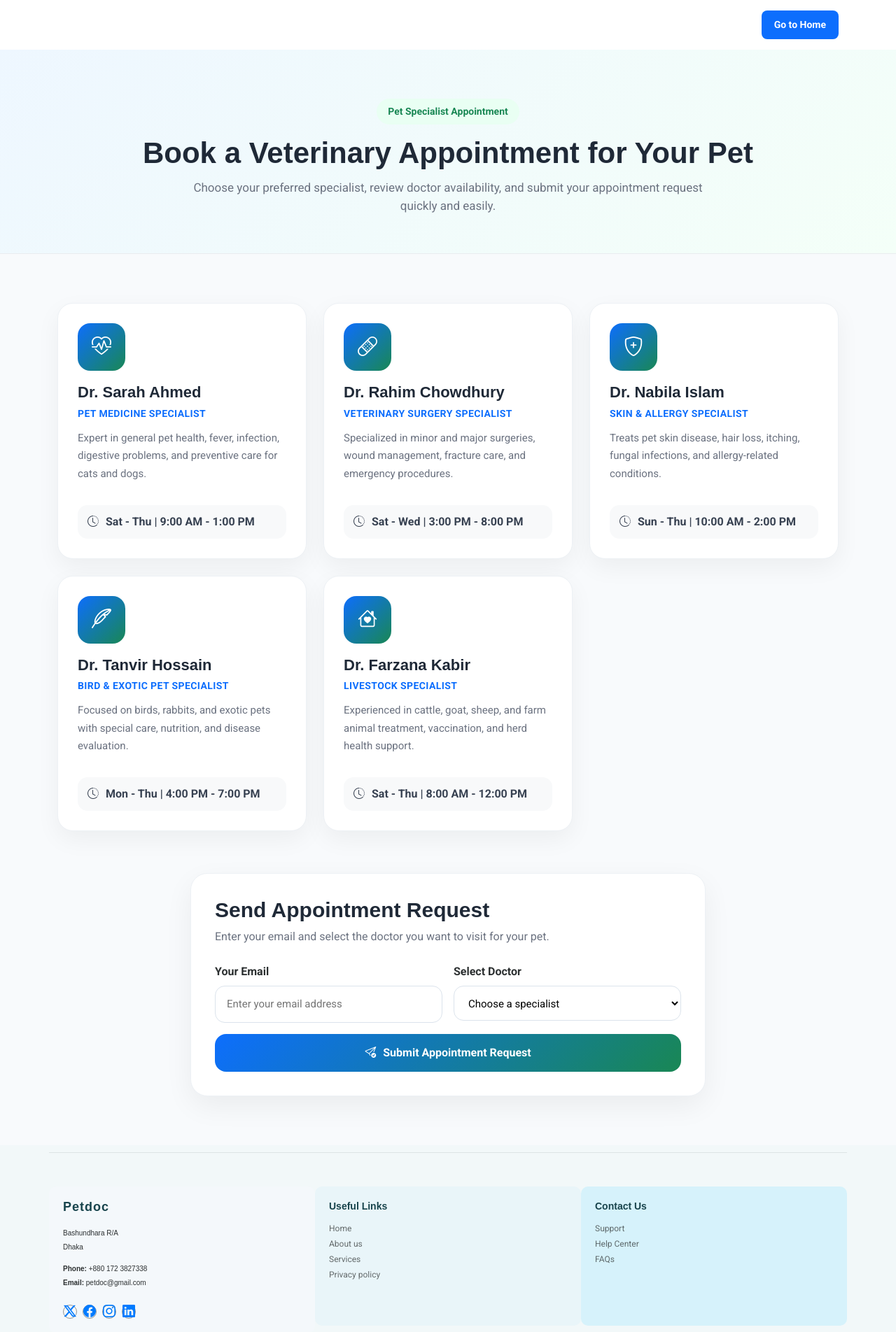
After one commit to FarihaIslam321/CSE299-Project, a Django app: page /appointment/ in a window 1280 px wide. The commit adds this page. Shown: the top 1904 px of the page at 70% size. Run offline with Django 5.2, Linux system fonts and the light colour scheme; some libraries are stand-ins or nearby versions.

Commit message:
Added appointment section

```diff
--- a/main/petdoc/core/urls.py
+++ b/main/petdoc/core/urls.py
@@ -14,6 +14,8 @@ urlpatterns = [
     path('cart/update/', views.update_cart_quantity, name='update_cart_quantity'),
     path('cart/clear/', views.clear_cart, name='clear_cart'),
     path('cart/update-shipping/', views.update_shipping, name='update_shipping'),
+    path('appointment/', views.appoint_page, name='appoint_page'),
+    path('appointment/submit/', views.submit_appointment, name='submit_appointment'),
 
     path('wishlist/toggle/<int:product_id>/', views.toggle_wishlist, name='toggle_wishlist'),
 ] + static(settings.MEDIA_URL, document_root=settings.MEDIA_ROOT)
--- a/main/petdoc/core/views.py
+++ b/main/petdoc/core/views.py
@@ -2,8 +2,9 @@ from decimal import Decimal
 from django.shortcuts import render, redirect, get_object_or_404
 from django.contrib.auth.decorators import login_required
 from django.contrib import messages
-
+from django.views.decorators.http import require_POST
 from core.models import Product, Cart, CartItem, Wishlist
+from .models import Appointment
 
 
 def home(request):
@@ -126,3 +127,63 @@ def toggle_wishlist(request, product_id):
         messages.success(request, f"{product.title} added to wishlist.")
 
     return redirect(request.META.get('HTTP_REFERER', 'shop_page'))
+
+
+def appoint_page(request):
+    doctors = [
+        {
+            "value": "dr_sarah",
+            "name": "Dr. Sarah Ahmed",
+            "specialty": "Pet Medicine Specialist",
+            "details": "Expert in general pet health, fever, infection, digestive problems, and preventive care for cats and dogs.",
+            "time": "Sat - Thu | 9:00 AM - 1:00 PM",
+            "icon": "bi-heart-pulse"
+        },
+        {
+            "value": "dr_rahim",
+            "name": "Dr. Rahim Chowdhury",
+            "specialty": "Veterinary Surgery Specialist",
+            "details": "Specialized in minor and major surgeries, wound management, fracture care, and emergency procedures.",
+            "time": "Sat - Wed | 3:00 PM - 8:00 PM",
+            "icon": "bi-bandaid"
+        },
+        {
+            "value": "dr_nabila",
+            "name": "Dr. Nabila Islam",
+            "specialty": "Skin & Allergy Specialist",
+            "details": "Treats pet skin disease, hair loss, itching, fungal infections, and allergy-related conditions.",
+            "time": "Sun - Thu | 10:00 AM - 2:00 PM",
+            "icon": "bi-shield-plus"
+        },
+        {
+            "value": "dr_tanvir",
+            "name": "Dr. Tanvir Hossain",
+            "specialty": "Bird & Exotic Pet Specialist",
+            "details": "Focused on birds, rabbits, and exotic pets with special care, nutrition, and disease evaluation.",
+            "time": "Mon - Thu | 4:00 PM - 7:00 PM",
+            "icon": "bi-feather"
+        },
+        {
+            "value": "dr_farzana",
+            "name": "Dr. Farzana Kabir",
+            "specialty": "Livestock Specialist",
+            "details": "Experienced in cattle, goat, sheep, and farm animal treatment, vaccination, and herd health support.",
+            "time": "Sat - Thu | 8:00 AM - 12:00 PM",
+            "icon": "bi-house-heart"
+        },
+    ]
+    return render(request, "appoint.html", {"doctors": doctors})
+
+
+@require_POST
+def submit_appointment(request):
+    email = request.POST.get("email")
+    doctor = request.POST.get("doctor")
+
+    if not email or not doctor:
+        messages.error(request, "Please provide your email and select a doctor.")
+        return redirect("appoint_page")
+
+    Appointment.objects.create(email=email, doctor=doctor)
+    messages.success(request, "Appointment request submitted successfully. Our team will contact you soon.")
+    return redirect("appoint_page")
--- /dev/null
+++ b/main/petdoc/templates/appoint.html
@@ -0,0 +1,280 @@
+{% extends "partial/base.html" %}
+{% load static %}
+{% block content %}
+
+<main class="main">
+
+  <style>
+    .appointment-hero {
+      background: linear-gradient(135deg, #eef7ff 0%, #f4fff8 100%);
+      padding: 70px 0 55px;
+      border-bottom: 1px solid #e9ecef;
+    }
+
+    .appointment-badge {
+      display: inline-block;
+      background: #e9fff3;
+      color: #198754;
+      font-weight: 700;
+      font-size: 14px;
+      padding: 8px 16px;
+      border-radius: 999px;
+      margin-bottom: 16px;
+    }
+
+    .appointment-title {
+      font-size: 42px;
+      font-weight: 800;
+      color: #1f2937;
+      margin-bottom: 12px;
+      line-height: 1.2;
+    }
+
+    .appointment-subtitle {
+      max-width: 760px;
+      margin: 0 auto;
+      color: #6b7280;
+      font-size: 17px;
+    }
+
+    .appointment-section {
+      padding: 70px 0;
+      background: #f8fafc;
+    }
+
+    .doctor-card {
+      background: #fff;
+      border-radius: 22px;
+      padding: 28px;
+      height: 100%;
+      border: 1px solid #edf1f5;
+      box-shadow: 0 12px 34px rgba(0, 0, 0, 0.05);
+      transition: .3s ease;
+    }
+
+    .doctor-card:hover {
+      transform: translateY(-6px);
+      box-shadow: 0 18px 40px rgba(0, 0, 0, 0.09);
+    }
+
+    .doctor-icon {
+      width: 68px;
+      height: 68px;
+      border-radius: 18px;
+      background: linear-gradient(135deg, #0d6efd, #198754);
+      color: #fff;
+      display: flex;
+      align-items: center;
+      justify-content: center;
+      font-size: 28px;
+      margin-bottom: 18px;
+    }
+
+    .doctor-name {
+      font-size: 22px;
+      font-weight: 800;
+      color: #1f2937;
+      margin-bottom: 6px;
+    }
+
+    .doctor-specialty {
+      color: #0d6efd;
+      font-weight: 700;
+      font-size: 14px;
+      text-transform: uppercase;
+      letter-spacing: .4px;
+      margin-bottom: 12px;
+    }
+
+    .doctor-details {
+      color: #6b7280;
+      font-size: 15px;
+      line-height: 1.7;
+      margin-bottom: 16px;
+      min-height: 92px;
+    }
+
+    .doctor-availability {
+      background: #f8f9fa;
+      border-radius: 14px;
+      padding: 12px 14px;
+      font-weight: 600;
+      color: #374151;
+      display: flex;
+      align-items: center;
+      gap: 10px;
+    }
+
+    .appointment-form-wrap {
+      margin-top: 60px;
+    }
+
+    .appointment-form-card {
+      background: #fff;
+      border-radius: 24px;
+      padding: 34px;
+      border: 1px solid #edf1f5;
+      box-shadow: 0 14px 40px rgba(0, 0, 0, 0.06);
+    }
+
+    .form-title {
+      font-size: 30px;
+      font-weight: 800;
+      color: #1f2937;
+      margin-bottom: 8px;
+    }
+
+    .form-subtitle {
+      color: #6b7280;
+      margin-bottom: 26px;
+    }
+
+    .appointment-input,
+    .appointment-select {
+      width: 100%;
+      border: 1px solid #dbe3ec;
+      border-radius: 14px;
+      padding: 14px 16px;
+      font-size: 15px;
+      outline: none;
+      transition: .25s ease;
+      background: #fff;
+    }
+
+    .appointment-input:focus,
+    .appointment-select:focus {
+      border-color: #0d6efd;
+      box-shadow: 0 0 0 4px rgba(13, 110, 253, 0.08);
+    }
+
+    .submit-appointment-btn {
+      display: inline-flex;
+      align-items: center;
+      justify-content: center;
+      gap: 10px;
+      width: 100%;
+      border: none;
+      background: linear-gradient(135deg, #0d6efd, #198754);
+      color: #fff;
+      font-weight: 700;
+      font-size: 16px;
+      padding: 15px 22px;
+      border-radius: 16px;
+      transition: .3s ease;
+    }
+
+    .submit-appointment-btn:hover {
+      transform: translateY(-2px);
+      opacity: .96;
+    }
+
+    .appointment-message {
+      max-width: 760px;
+      margin: 0 auto 24px;
+      border-radius: 16px;
+      padding: 16px 18px;
+      font-weight: 600;
+      box-shadow: 0 10px 30px rgba(0,0,0,.05);
+    }
+
+    .appointment-message.success {
+      background: #eafaf1;
+      color: #146c43;
+      border: 1px solid #b7e4c7;
+    }
+
+    .appointment-message.error {
+      background: #fff1f2;
+      color: #b42318;
+      border: 1px solid #fecdd3;
+    }
+
+    @media (max-width: 767px) {
+      .appointment-title {
+        font-size: 30px;
+      }
+
+      .appointment-form-card {
+        padding: 24px;
+      }
+    }
+  </style>
+
+  <section class="appointment-hero">
+    <div class="container text-center">
+      <span class="appointment-badge">Pet Specialist Appointment</span>
+      <h1 class="appointment-title">Book a Veterinary Appointment for Your Pet</h1>
+      <p class="appointment-subtitle">
+        Choose your preferred specialist, review doctor availability, and submit your appointment request quickly and easily.
+      </p>
+    </div>
+  </section>
+
+  <section class="appointment-section">
+    <div class="container">
+
+
+      <div class="row g-4">
+        {% for doctor in doctors %}
+        <div class="col-lg-4 col-md-6">
+          <div class="doctor-card">
+            <div class="doctor-icon">
+              <i class="bi {{ doctor.icon }}"></i>
+            </div>
+            <h3 class="doctor-name">{{ doctor.name }}</h3>
+            <div class="doctor-specialty">{{ doctor.specialty }}</div>
+            <p class="doctor-details">{{ doctor.details }}</p>
+            <div class="doctor-availability">
+              <i class="bi bi-clock-history"></i>
+              <span>{{ doctor.time }}</span>
+            </div>
+          </div>
+        </div>
+        {% endfor %}
+      </div>
+
+      <div class="appointment-form-wrap">
+        <div class="row justify-content-center">
+          <div class="col-lg-8">
+            <div class="appointment-form-card">
+              <h2 class="form-title">Send Appointment Request</h2>
+              <p class="form-subtitle">Enter your email and select the doctor you want to visit for your pet.</p>
+
+              <form method="post" action="{% url 'submit_appointment' %}">
+                {% csrf_token %}
+                <div class="row g-3">
+                  <div class="col-md-6">
+                    <label class="form-label fw-semibold">Your Email</label>
+                    <input type="email" name="email" class="appointment-input" placeholder="Enter your email address" required>
+                  </div>
+
+                  <div class="col-md-6">
+                    <label class="form-label fw-semibold">Select Doctor</label>
+                    <select name="doctor" class="appointment-select" required>
+                      <option value="">Choose a specialist</option>
+                      {% for doctor in doctors %}
+                        <option value="{{ doctor.value }}">{{ doctor.name }} - {{ doctor.specialty }}</option>
+                      {% endfor %}
+                    </select>
+                  </div>
+
+                  <div class="col-12 mt-3">
+                    <button type="submit" class="submit-appointment-btn">
+                      <i class="bi bi-send-check"></i>
+                      Submit Appointment Request
+                    </button>
+                  </div>
+                </div>
+              </form>
+
+            </div>
+          </div>
+        </div>
+      </div>
+
+    </div>
+  </section>
+
+</main>
+
+{% endblock content %}
--- a/main/petdoc/templates/index.html
+++ b/main/petdoc/templates/index.html
@@ -218,7 +218,7 @@
         <i class="mobile-nav-toggle d-xl-none bi bi-list"></i>
       </nav>
 
-      <a class="btn-getstarted" href="#">Appointment</a>
+      <a class="btn-getstarted" href="{% url 'appoint_page' %}">Appointment</a>
     </div>
   </header>
 
```
Also changed, not shown: main/petdoc/core/admin.py (+7 -1 lines), main/petdoc/core/models.py (+17 -0 lines), main/petdoc/core/migrations/0004_appointment.py (added), main/petdoc/db.sqlite3.
